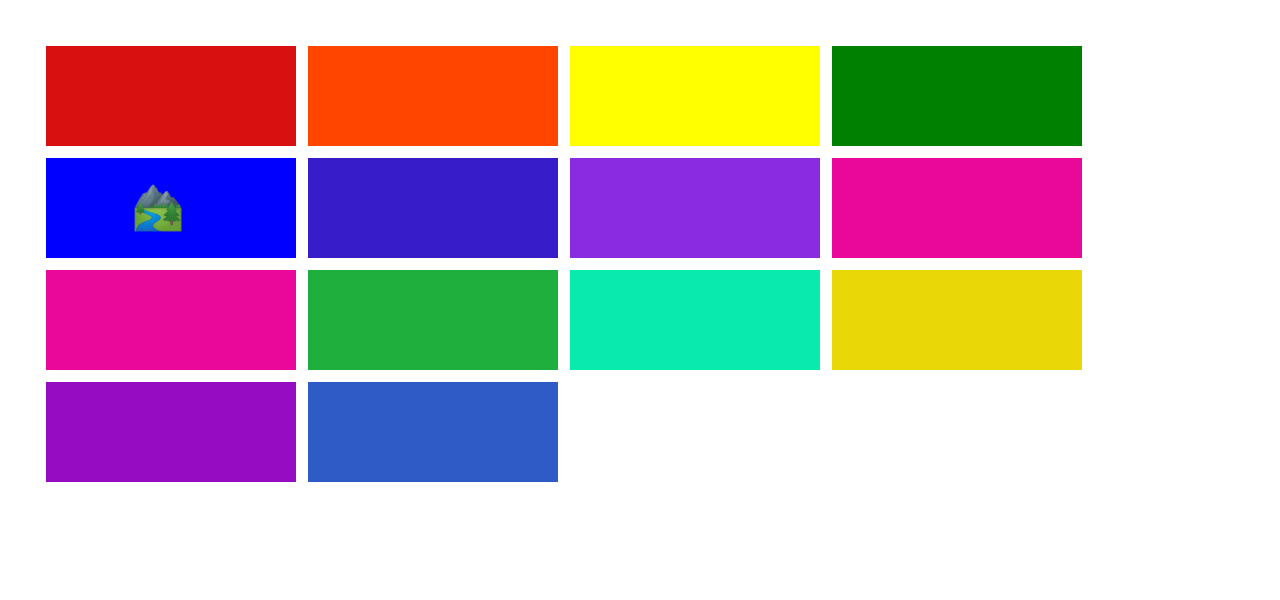
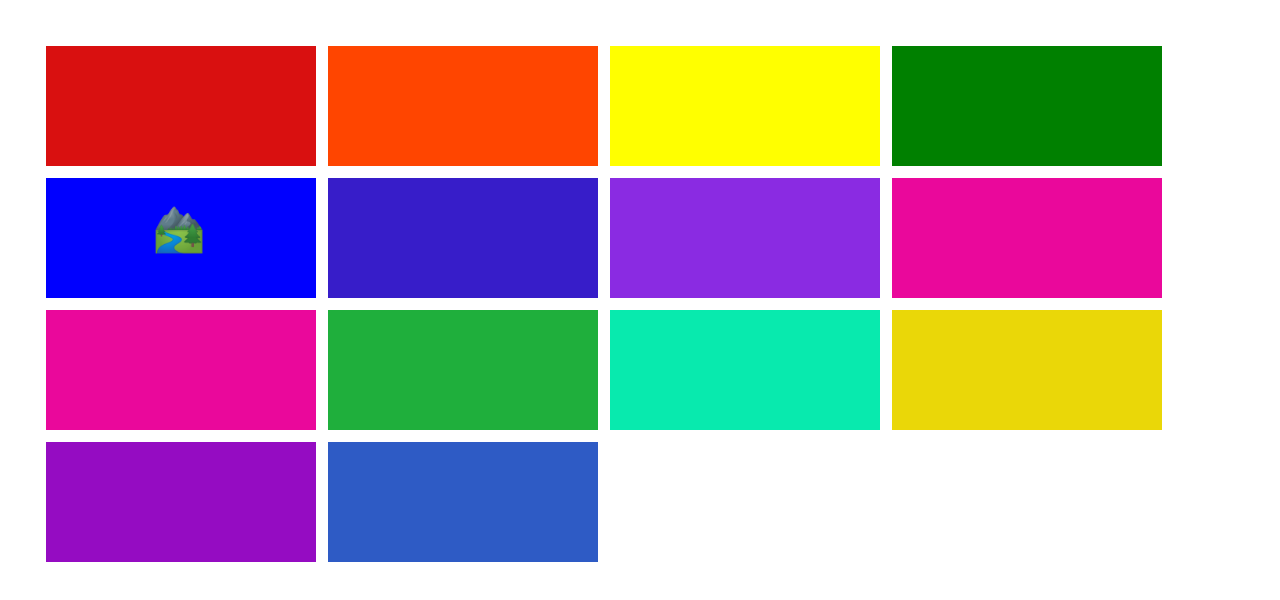
Before and after one commit to ConchyP/HTML-CSS-Reproducir, a website: page index.html in a window 1280 px wide. Drawn offline with Linux system fonts and the light colour scheme.

Commit message:
style adjustments

```diff
--- a/src/sass/styles.scss
+++ b/src/sass/styles.scss
@@ -7,7 +7,7 @@ main{
  img {
     width: 50px;
     height: 50px;
-    margin-left: 35%;
+    margin-left: 40%;
     margin-top: 10%;
 
 
@@ -20,88 +20,88 @@ main{
       .square1 {
 
         background-color: rgb(217, 16, 16);
-        width: 250px;
-        height: 100px;
+        width: 270px;
+        height: 120px;
         margin-bottom: 1%;
       }
 
       .square2 {
         background-color: orangered;
-        width: 250px;
-        height: 100px;
+        width: 270px;
+        height: 120px;
 
       }
 
       .square3 {
         background-color: yellow;
-        width: 250px;
-        height: 100px;
+        width: 270px;
+        height: 120px;
       }
 
       .square4 {
         background-color: green;
-        width: 250px;
-        height: 100px;
+        width: 270px;
+        height: 120px;
       }
     }
 
       .square5 {
         background-color: blue;
-        width: 250px;
-        height: 100px;
+        width: 270px;
+        height: 120px;
         margin-bottom: 1%;
       }
 
       .square6 {
         background-color: rgb(55, 29, 201);
-        width: 250px;
-        height: 100px;
+        width: 270px;
+        height: 120px;
       }
 
       .square7 {
         background-color: blueviolet;
-        width: 250px;
-        height: 100px;
+        width: 270px;
+        height: 120px;
       }
 
       .square8 {
         background-color: rgb(234, 8, 155);
-        width: 250px;
-        height: 100px;
+        width: 270px;
+        height: 120px;
       }
     }
       .square9 {
         background-color: rgb(234, 8, 155);
-        width: 250px;
-        height: 100px;
+        width: 270px;
+        height: 120px;
         margin-bottom: 1%;
       }
 
       .square10 {
         background-color: rgb(31, 175, 60);
-        width: 250px;
-        height: 100px;
+        width: 270px;
+        height: 120px;
       }
 
       .square11 {
         background-color:rgb(8, 234, 174);
-        width: 250px;
-        height: 100px;
+        width: 270px;
+        height: 120px;
       }
 
       .square12 {
         background-color: rgb(234, 215, 8);
-        width: 250px;
-        height: 100px;
+        width: 270px;
+        height: 120px;
       }
 
       .square13 {
         background-color: rgb(149, 12, 194);
-        width: 250px;
-        height: 100px;
+        width: 270px;
+        height: 120px;
       }
       .square14 {
         background-color: rgb(46, 91, 197);
-        width: 250px;
-        height: 100px;
+        width: 270px;
+        height: 120px;
       }
```
Also changed, not shown: public/css/styles.css.
